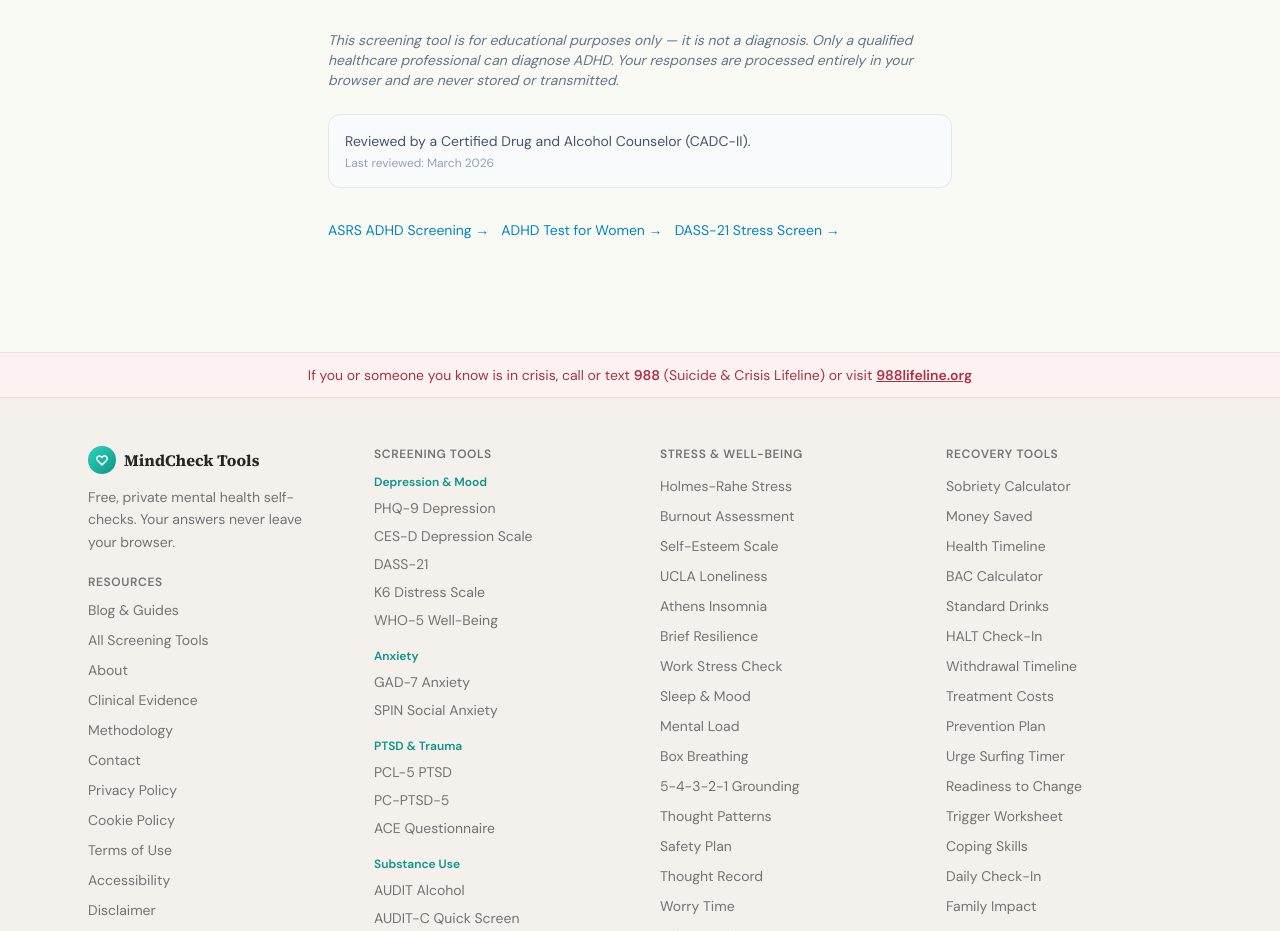
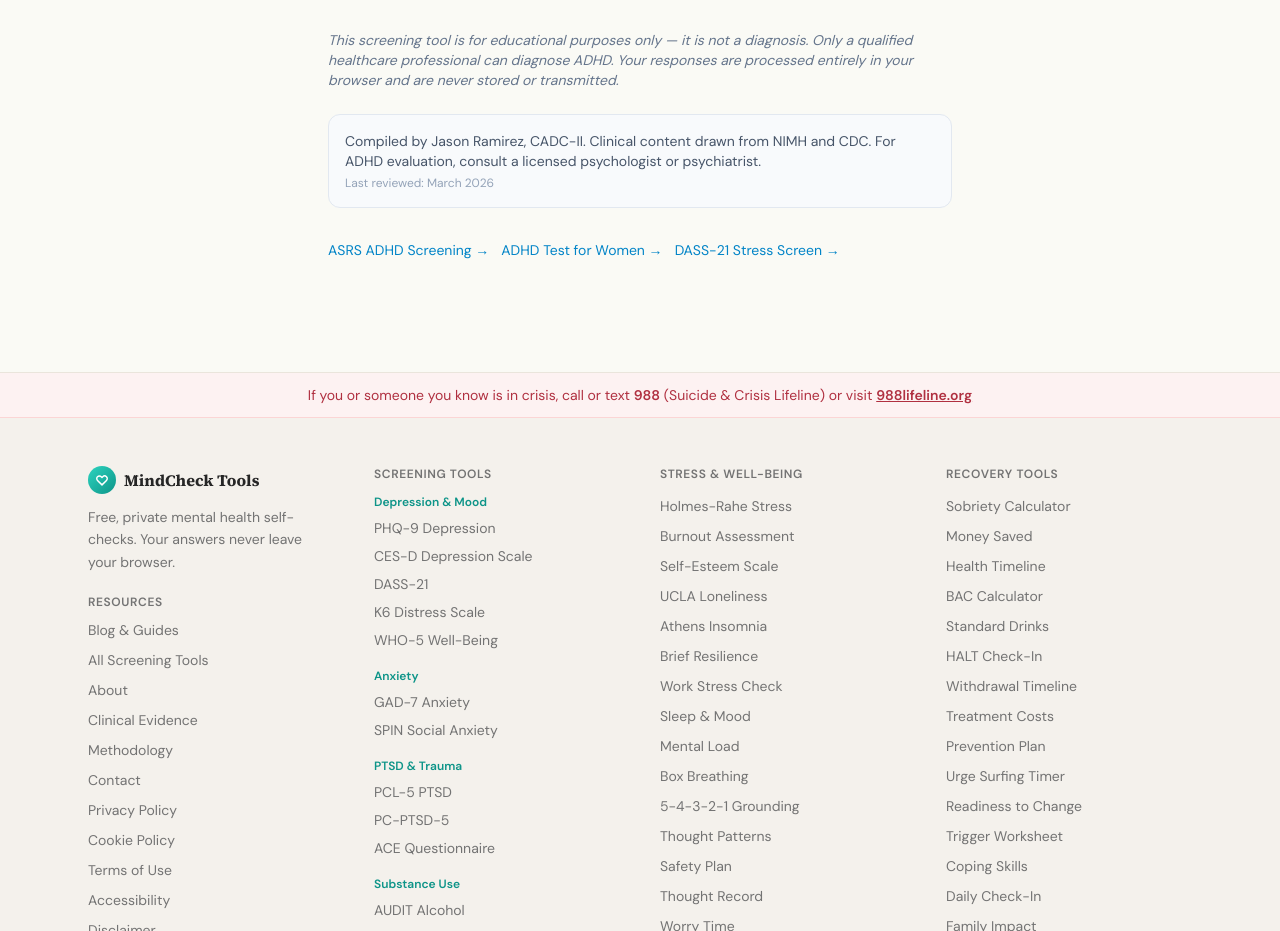
Before and after one commit to raiderj77/mhsud, a Next.js app: page /adhd-test-adults in a window 1280 px wide. Shown: the part 6420-7351 px from the top of the page. Built offline with nearby package versions, Linux system fonts and the light colour scheme; a web font is replaced by a local one.

Commit message:
attribution: ADHD group - scope-aware reviewer text (3 files)
Co-Authored-By: Claude Sonnet 4.6 <noreply@anthropic.com>

```diff
--- a/src/app/adhd-test-adults/page.tsx
+++ b/src/app/adhd-test-adults/page.tsx
@@ -237,7 +237,7 @@ export default function AdhdTestAdultsPage() {
         </div>
 
         <div className="bg-slate-50 dark:bg-slate-800/50 border border-slate-200 dark:border-slate-700 rounded-xl p-4 mb-8">
-          <p className="text-sm text-slate-600 dark:text-slate-400">Reviewed by a Certified Drug and Alcohol Counselor (CADC-II).</p>
+          <p className="text-sm text-slate-600 dark:text-slate-400">Compiled by Jason Ramirez, CADC-II. Clinical content drawn from NIMH and CDC. For ADHD evaluation, consult a licensed psychologist or psychiatrist.</p>
           <p className="text-xs text-slate-400 dark:text-slate-500 mt-1">Last reviewed: March 2026</p>
         </div>
 
--- a/src/app/adhd-test-for-teens/page.tsx
+++ b/src/app/adhd-test-for-teens/page.tsx
@@ -240,7 +240,7 @@ export default function AdhdTestForTeensPage() {
         <div className="mb-6"><p className="text-sm text-slate-500 dark:text-slate-400 italic">This screening tool is for educational purposes only — it is not a diagnosis. The ASRS was designed for adults; teens should discuss results with a healthcare provider. Your responses are processed entirely in your browser and are never stored or transmitted.</p></div>
 
         <div className="bg-slate-50 dark:bg-slate-800/50 border border-slate-200 dark:border-slate-700 rounded-xl p-4 mb-8">
-          <p className="text-sm text-slate-600 dark:text-slate-400">Reviewed by a Certified Drug and Alcohol Counselor (CADC-II).</p>
+          <p className="text-sm text-slate-600 dark:text-slate-400">Compiled by Jason Ramirez, CADC-II. Clinical content drawn from NIMH and CDC. For ADHD evaluation, consult a licensed psychologist or psychiatrist.</p>
           <p className="text-xs text-slate-400 dark:text-slate-500 mt-1">Last reviewed: May 2026</p>
         </div>
 
--- a/src/app/adhd-test-women/page.tsx
+++ b/src/app/adhd-test-women/page.tsx
@@ -272,7 +272,7 @@ export default function AdhdTestWomenPage() {
         <div className="mb-6"><p className="text-sm text-slate-500 dark:text-slate-400 italic">This screening tool is for educational purposes only — it is not a diagnosis. Only a qualified healthcare professional can diagnose ADHD. Your responses are processed entirely in your browser and are never stored or transmitted.</p></div>
 
         <div className="bg-slate-50 dark:bg-slate-800/50 border border-slate-200 dark:border-slate-700 rounded-xl p-4 mb-8">
-          <p className="text-sm text-slate-600 dark:text-slate-400">Reviewed by a Certified Drug and Alcohol Counselor (CADC-II).</p>
+          <p className="text-sm text-slate-600 dark:text-slate-400">Compiled by Jason Ramirez, CADC-II. Clinical content drawn from NIMH and CDC. For ADHD evaluation, consult a licensed psychologist or psychiatrist.</p>
           <p className="text-xs text-slate-400 dark:text-slate-500 mt-1">Last reviewed: March 2026</p>
         </div>
 
```
